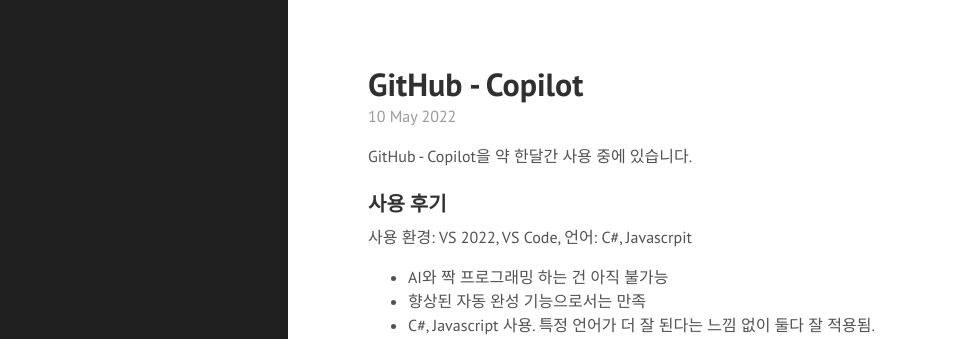
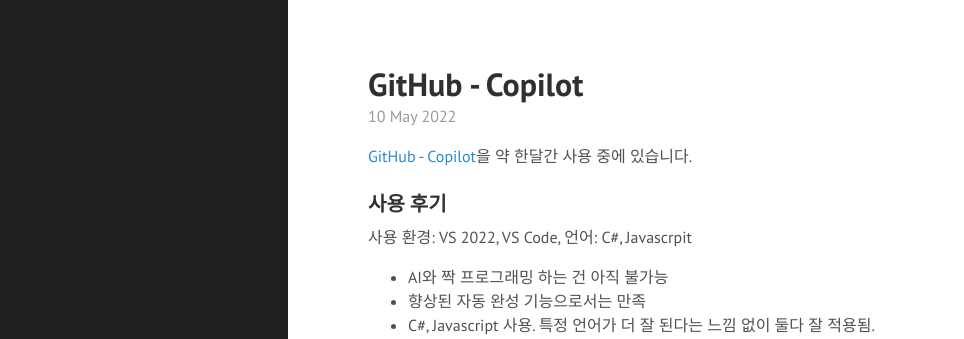
Before and after one commit to skyzerotiger/skyzerotiger.github.io, a Jekyll site: the page built from _posts/2022-05-10-2.md, in a window 1280 px wide and 978 px high. Shown: the top 339 px of the window, without its empty margins (0-964 px from the left). Built offline with Jekyll 4.4.1, drawn with Linux system fonts in a browser that asks for light colours; some of the changed lines change nothing that is shown.

Commit message:
Update 2022-05-10-2.md

```diff
--- a/_posts/2022-05-10-2.md
+++ b/_posts/2022-05-10-2.md
@@ -3,7 +3,7 @@
 title: GitHub - Copilot
 ---
 
-GitHub - Copilot을 약 한달간 사용 중에 있습니다.
+[GitHub - Copilot](https://copilot.github.com/)을 약 한달간 사용 중에 있습니다.
 
 ### 사용 후기
 사용 환경: VS 2022, VS Code, 언어: C#, Javascrpit
```
